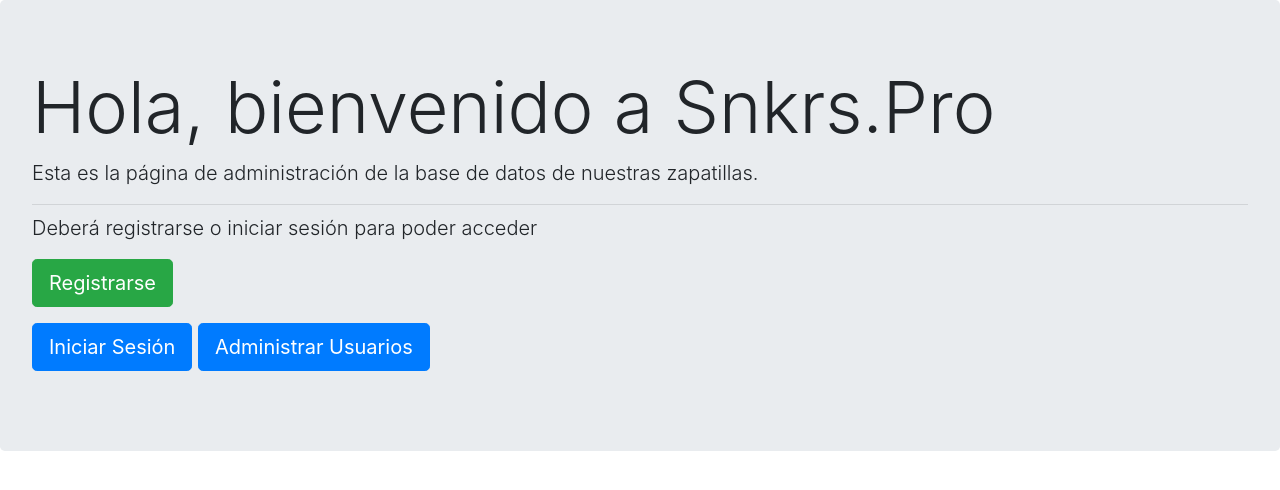
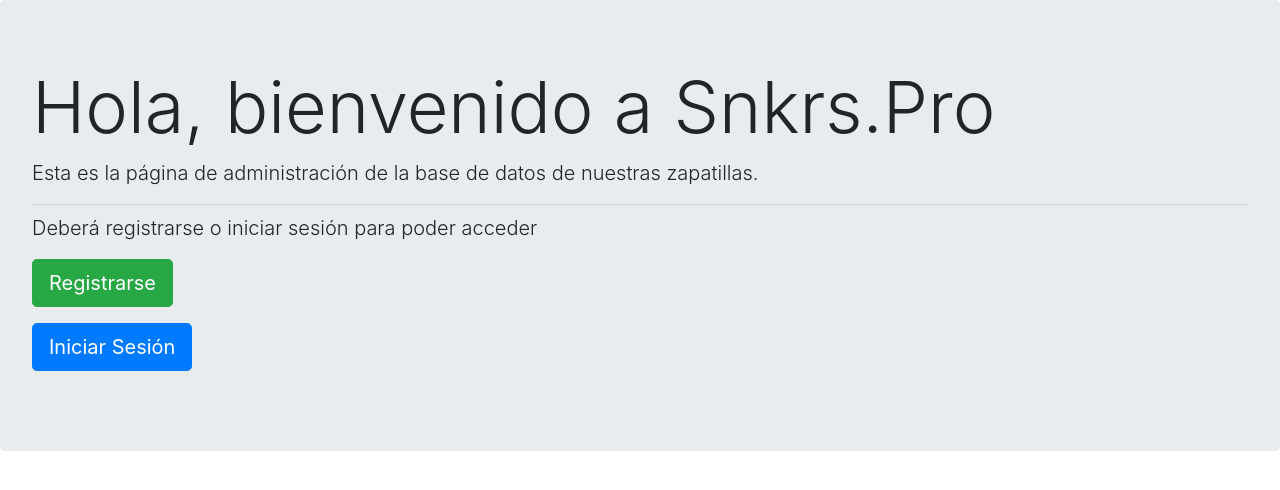
Before and after one commit to mariosb-13/ProyectoIAW, a PHP site: page / in a window 1280 px wide. Shown: the top 490 px of the page. Run offline with PHP 8.4, Linux system fonts and the light colour scheme.

Commit message:
Index actualizado

```diff
--- a/index.php
+++ b/index.php
@@ -42,14 +42,13 @@
             </p>
             <p class="lead">
                 <a class="btn btn-primary btn-lg" href="zapatillas.php" role="button">Iniciar Sesión</a>
-                <a class="btn btn-primary btn-lg" href="usuarios.php" role="button">Administrar Usuarios</a>
             </p>
         <?php } ?>
 
         <?php if (isset($usuario)) { ?>
             <p class="lead">
-                <a class="btn btn-primary btn-lg" href="zapatillas.php" role="button">Zapatillas</a>
-                <a class="btn btn-primary btn-lg" href="usuarios.php" role="button">Usuarios</a>
+                <a class="btn btn-primary btn-lg" href="zapatillas.php" role="button">Administrar Zapatillas</a>
+                <a class="btn btn-primary btn-lg" href="usuarios.php" role="button">Administrar Usuarios</a>
             </p>
             <p class="lead">
                 <a class="btn btn-danger btn-lg" href="cerrar.php" role="button">Cerrar Sesión</a>
--- a/login2.php
+++ b/login2.php
@@ -43,7 +43,7 @@
         $_SESSION['usuario'] = $usuario;
 
         // Redirigir al usuario a la página de zapatillas
-        header("Location: zapatillas.php");
+        header("Location: index.php");
         exit();
     } else {
         // Usuario/contraseña incorrectos
```
